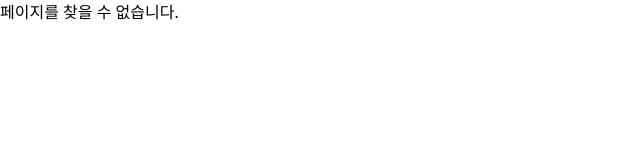
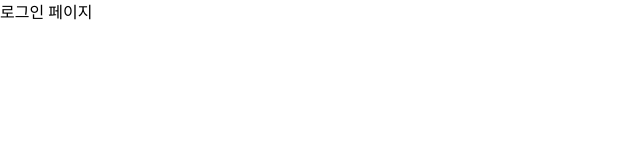
Before and after one commit to ormi-pixstar/pixstar-fe, a React (Create React App) app: page /login in a window 1280 px wide. Shown: the top 160 px of the page, without its empty margins (0-640 px from the left). Built offline with nearby package versions, Linux system fonts and the light colour scheme.

Commit message:
✨ FEATURE: 로그인 페이지 라우팅 추가

```diff
--- /dev/null
+++ b/src/pages/LoginPage.jsx
@@ -0,0 +1,5 @@
+const LoginPage = () => {
+  return <div>로그인 페이지</div>;
+};
+
+export default LoginPage;
--- a/src/router/Router.js
+++ b/src/router/Router.js
@@ -1,5 +1,6 @@
 import { BrowserRouter, Routes, Route } from 'react-router-dom';
 import MainPage from '../pages/MainPage.jsx';
+import LoginPage from '../pages/LoginPage.jsx';
 import NotfoundPage from '../pages/NotfoundPage';
 
 const Router = () => {
@@ -7,6 +8,7 @@
     <BrowserRouter>
       <Routes>
         <Route path='/' element={<MainPage />} />
+        <Route path='/login' element={<LoginPage />} />
         <Route path='*' element={<NotfoundPage />} />
       </Routes>
     </BrowserRouter>
```
